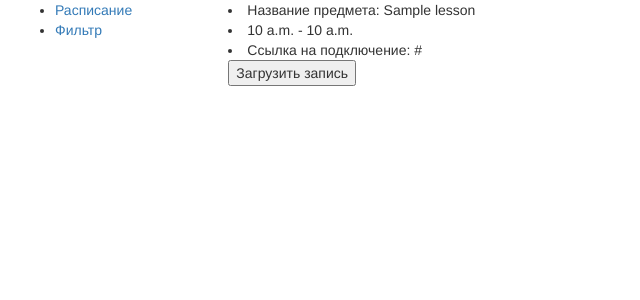
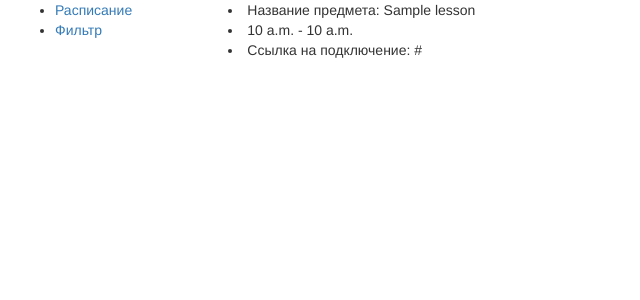
Before and after one commit to FHOFHAWK/Triple-A, a Django app: template templates/lesson.html in a window 1280 px wide. Shown: the top 300 px of the page, without its empty margins (0-640 px from the left). Run offline with Django 3.2, Linux system fonts and the light colour scheme; the template is opened without the code that fills it: values that come from a table or form of the project are taken from there, others are empty; tables that the repository leaves empty hold one stand-in row (values such as "Sample post"); some libraries are stand-ins or nearby versions.

Commit message:
УДалил возможность загружать у пользователей

```diff
--- a/templates/lesson.html
+++ b/templates/lesson.html
@@ -10,8 +10,8 @@
                 <li>Ссылка на подключение: {{lesson.url_lesson}}</li>
                 {% if user.role == "Teacher" %}
                 <button type="submit">Удалить урок</button>
+                <button type="submit" name="Load lesson">Загрузить запись</button>
                 {% endif %}
-                <button type="submit" name="Load lesson">Загрузить запись</button>
                 <br></br>
             </form>
         {% endfor %}
```
